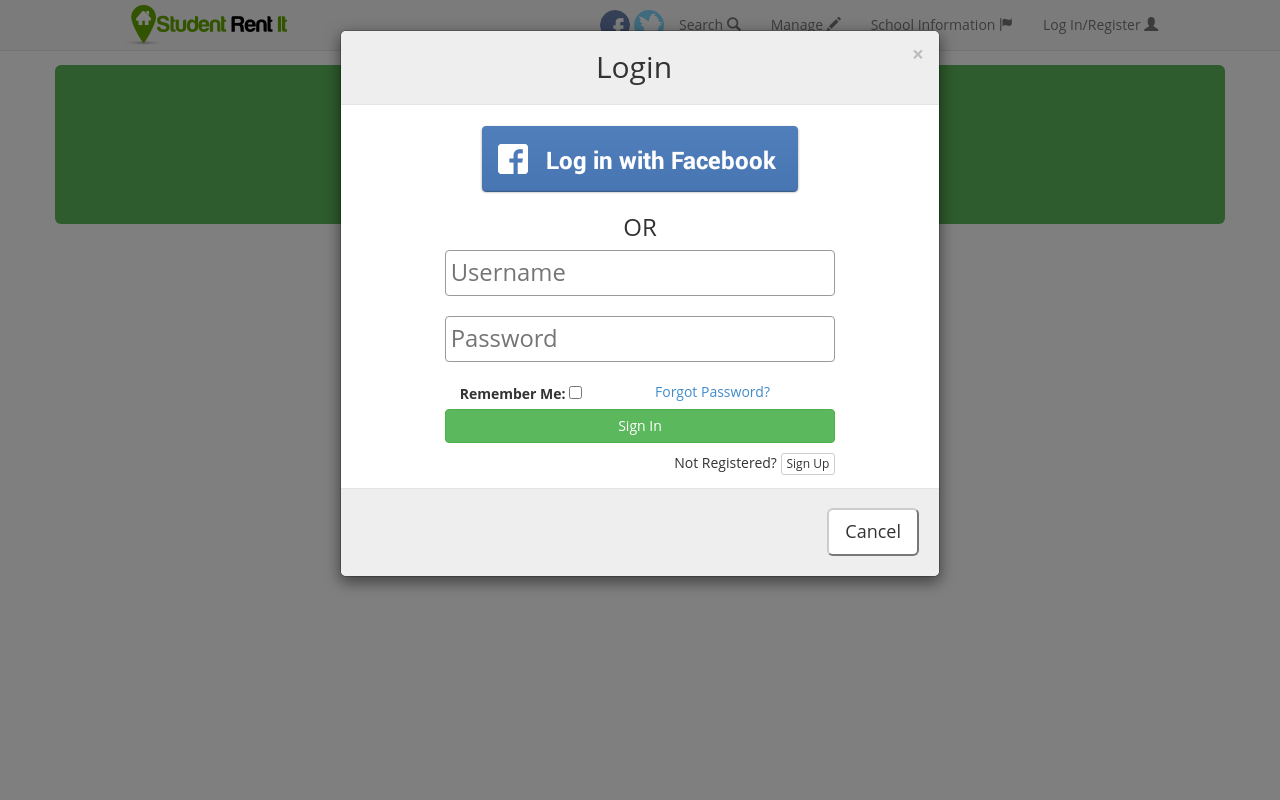
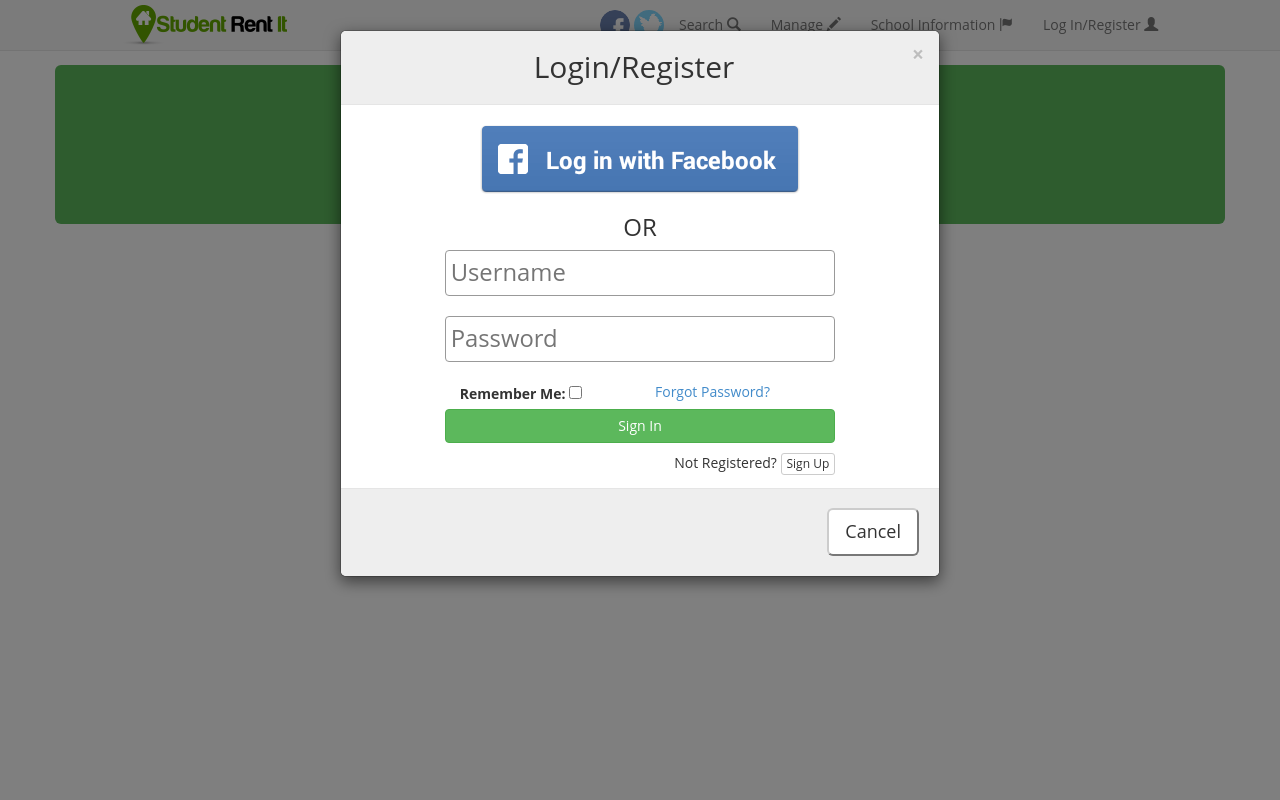
Before and after one commit to StudentRentIt/main, a Django app: page /blog/ in a window 1280 px wide, after a click on "Log In/Register". Run offline with Django 3.2, Linux system fonts and the light colour scheme; data that the repository does not hold is empty; some libraries are stand-ins or nearby versions.

Commit message:
change user modal to show register

```diff
--- a/main/templates/maininclude/modals/user.html
+++ b/main/templates/maininclude/modals/user.html
@@ -7,7 +7,7 @@
 
       <div class="modal-header default-modal-header">
         <button type="button" class="close" data-dismiss="modal" aria-hidden="true">&times;</button>
-        <h2 class="modal-title text-center" id="user-modal-title">Login</h2>
+        <h2 class="modal-title text-center" id="user-modal-title">Login/Register</h2>
       </div>
 
       <div class="modal-body default-modal-body">
```
